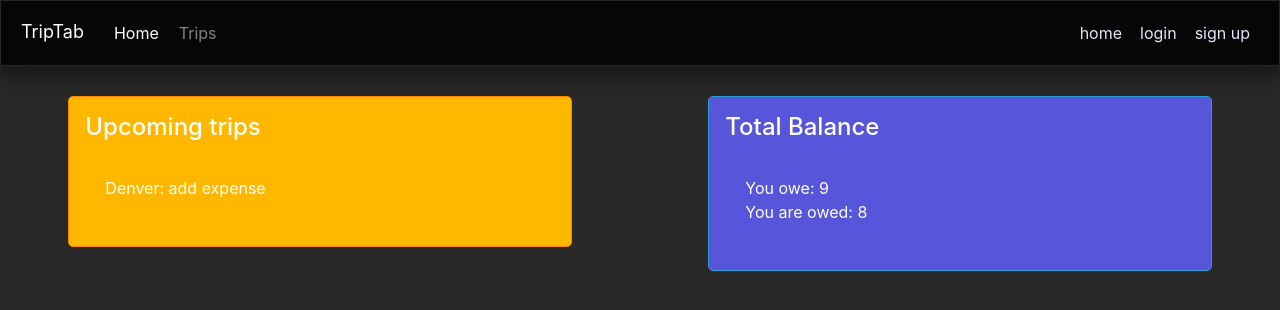
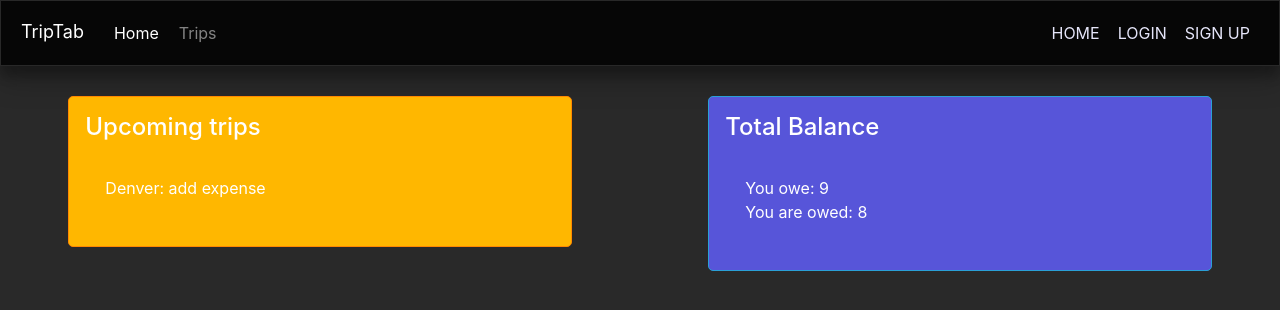
Before and after one commit to lukeevangraham/trip-tab, a React (Create React App) app: page / in a window 1280 px wide. Shown: the top 310 px of the page. Built offline with nearby package versions, Linux system fonts and the light colour scheme; no server answers.

Commit message:
added proper routing for Trips in App.js and Navbar.js; Still working on +Participant button on trips.jsx

```diff
--- a/src/components/navbar.js
+++ b/src/components/navbar.js
@@ -97,13 +97,13 @@ class Navbar extends Component {
             ) : (
               <section className="navbar-section">
                 <Link to="/" className="btn btn-link text-secondary">
-                  <span className="text-secondary">home</span>
+                  <span className="text-secondary">HOME</span>
                 </Link>
                 <Link to="/login" className="btn btn-link text-secondary">
-                  <span className="text-secondary">login</span>
+                  <span className="text-secondary">LOGIN</span>
                 </Link>
                 <Link to="/signup" className="btn btn-link">
-                  <span className="text-secondary">sign up</span>
+                  <span className="text-secondary">SIGN UP</span>
                 </Link>
               </section>
             )}
```
